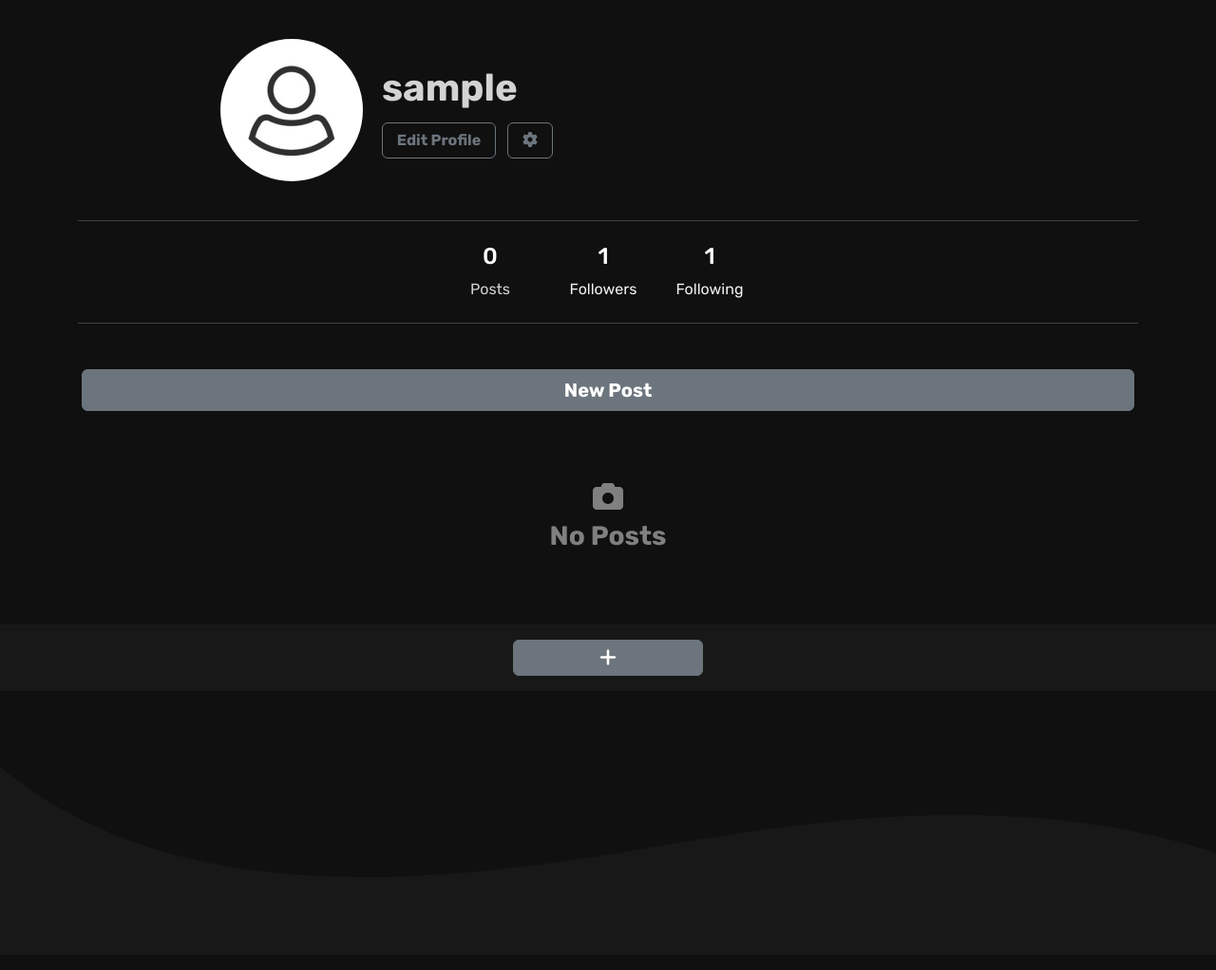
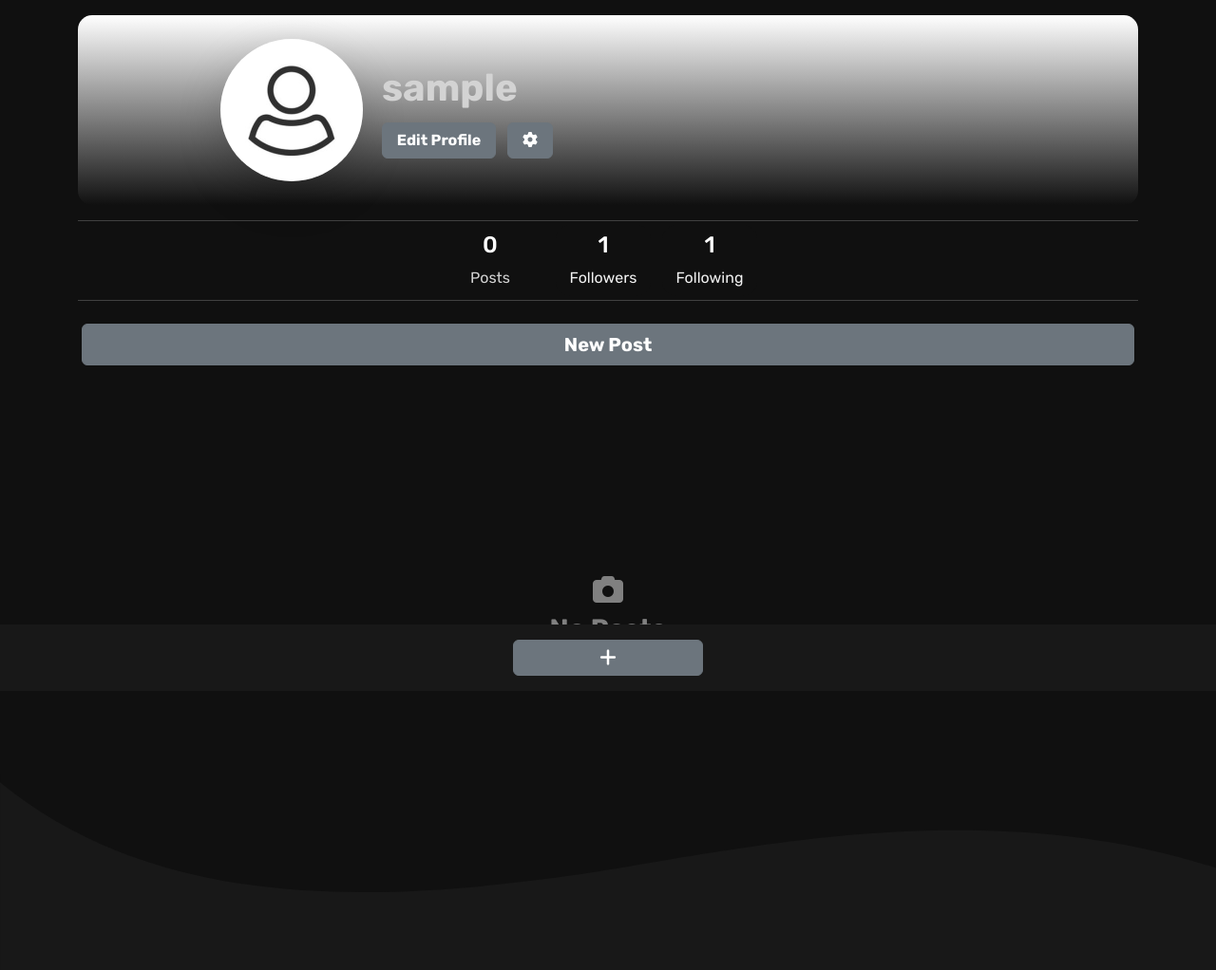
Before and after one commit to toobatux/Photo-App, a Django app: page /profile/1/ in a window 1280 px wide. Shown: the part 72-1094 px from the top of the page at 95% size. Before the commit the page ends 784 px from the top, so only its background shows below. Run offline with Django 5.2, Linux system fonts and the light colour scheme; the visitor is signed in with stand-in values (Sample User, id 1); data comes from the database, SQL or seed files in the repository; both versions use the stored data as it was after the commit; data that the repository does not hold is empty; some libraries are stand-ins or nearby versions.

Commit message:
profile background fix

```diff
--- a/picsapp/home/templates/home/profile.html
+++ b/picsapp/home/templates/home/profile.html
@@ -1,13 +1,28 @@
 {% extends 'home/base.html' %} {% block content %}
 
+<!-- <style>
+  .profile-background {
+      /* Use a linear gradient from the dominant color to #101010 */
+      background: linear-gradient(to top, {{ pic_color }}, #101010);
+  }
+</style> -->
+
 {% if messages %}
-<div class="sticky-top" style="top: 90px;">
+<div class="sticky-top" style="top: 90px">
   <div class="container ps-0 pe-0 ms-0">
     <div class="messages">
       {% for message in messages %}
-            <div class="alert {% if message.tags %}alert-{{ message.tags }}{% else %}alert-info{% endif %} alert-dismissible fade show" role="alert">
+      <div
+        class="alert {% if message.tags %}alert-{{ message.tags }}{% else %}alert-info{% endif %} alert-dismissible fade show"
+        role="alert"
+      >
         <b class="rubik-bold">{{ message }}</b>
-                <button type="button" class="btn-close" data-bs-dismiss="alert" aria-label="Close"></button>
+        <button
+          type="button"
+          class="btn-close"
+          data-bs-dismiss="alert"
+          aria-label="Close"
+        ></button>
       </div>
       {% endfor %}
     </div>
@@ -15,12 +30,16 @@
 </div>
 {% endif %}
 
-<div class="container ps-0 pe-0">
-  <div class="row profile-top" id="profileSection">
+<div class="container ps-0 pe-0" style="min-height: 100vh;">
+  <div
+    style="background-image: linear-gradient(to top, #101010, {{pic_color}}); border-radius: 15px;"
+  >
+    <!-- <div style="background-color: {{pic_color}}; border-radius: 15px;"> -->
+    <div class="row profile-top" id="profileSection" style="z-index: 100">
       <div class="col-auto d-flex justify-content-center align-items-center">
         {% if profile.profile_picture %}
         <img
-          class="rounded-circle profile-pic"
+          class="rounded-circle profile-pic shadow-lg"
           src="{{ profile.profile_picture.url }}"
           alt="Profile Picture"
         />
@@ -28,17 +47,36 @@
       </div>
       <div class="col d-flex align-items-center me-1 ps-0">
         <div class="container ps-2 pe-0">
-        <h1 class="w-100 mt-2 rubik-bold text-wrap" style="word-wrap: break-word; word-break: break-word;">{{ profile.user.username }}</h1>
+          <h1
+            class="w-100 mt-2 rubik-bold text-wrap"
+            style="word-wrap: break-word; word-break: break-word"
+          >
+            {{ profile.user.username }}
+          </h1>
           {% if profile.bio %}
-        <p class="text-wrap mb-2" style="white-space: normal; word-wrap: break-word; max-width: 210px;">{{ profile.bio }}</p>
-        {% endif %}
-        {% if profile.user == user %}
+          <p
+            class="text-wrap mb-2"
+            style="white-space: normal; word-wrap: break-word; max-width: 210px"
+          >
+            {{ profile.bio }}
+          </p>
+          {% endif %} {% if profile.user == user %}
           <div class="row">
             <div class="col-auto pt-1 pe-0 mb-1">
-            <a href="{% url 'edit_profile' %}" class="btn btn-outline-secondary" style="width: 7.5rem;"><b>Edit Profile</b></a>
+              <a
+                href="{% url 'edit_profile' %}"
+                class="btn btn-secondary"
+                style="width: 7.5rem"
+                ><b>Edit Profile</b></a
+              >
             </div>
             <div class="col-auto pt-1 pe-0 me-0">
-            <a href="{% url 'settings' %}" class="btn btn-outline-secondary" style="width: 3rem;"><i class="fa-solid fa-gear"></i></a>
+              <a
+                href="{% url 'settings' %}"
+                class="btn btn-secondary"
+                style="width: 3rem"
+                ><i class="fa-solid fa-gear"></i
+              ></a>
               <!-- <br/> -->
             </div>
           </div>
@@ -46,96 +84,160 @@
         </div>
       </div>
     </div>
+    <!-- </div> -->
   </div>
 
-<div id="stickyHeader" class="sticky-top d-none profile-sticky-header" style="top: -65px; position: fixed; z-index: 1000; transition: top 0.1s ease-in-out;">
-  <div class="container d-flex justify-content-center align-items-center ps-0 body-background" style="width:100vw; height: 65px; border-bottom-left-radius: 5px; border-bottom-right-radius: 5px;">
-    <div id="profileTop" class="row w-100 pe-3 pt-0 pb-0 d-flex align-items-center">
+  <div
+    id="stickyHeader"
+    class="sticky-top d-none profile-sticky-header"
+    style="top: -65px; position: fixed; z-index: 1000"
+  >
+    <div
+      class="container d-flex justify-content-center align-items-center ps-0 body-background"
+      style="
+        width: 100vw;
+        height: 65px;
+        border-bottom-left-radius: 5px;
+        border-bottom-right-radius: 5px;
+      "
+    >
+      <div
+        id="profileTop"
+        class="row w-100 pe-3 pt-0 pb-0 d-flex align-items-center"
+      >
         <div class="col-auto">
           <img
             class="rounded-circle"
-          style="height: 40px; width: 40px;  object-fit: cover;"
+            style="height: 40px; width: 40px; object-fit: cover"
             src="{{ profile.profile_picture.url }}"
             alt="Profile Picture"
           />
         </div>
         <div class="col-auto">
-        <a href="" style="color: white; text-decoration: none; word-wrap: break-word; word-break: break-word;"><b class="rubik-bold">{{ profile.user.username }}</b></a>
+          <a
+            href=""
+            style="
+              color: white;
+              text-decoration: none;
+              word-wrap: break-word;
+              word-break: break-word;
+            "
+            ><b class="rubik-bold">{{ profile.user.username }}</b></a
+          >
         </div>
         {% if profile.user == user %}
         <div class="col-auto d-flex float-end pe-0 ms-auto">
-        <a href="{% url 'edit_profile' %}" class="btn btn-outline-secondary profile-edit-btn" style="width: 7.5rem;"><b>Edit Profile</b></a>
+          <a
+            href="{% url 'edit_profile' %}"
+            class="btn btn-outline-secondary profile-edit-btn"
+            style="width: 7.5rem"
+            ><b>Edit Profile</b></a
+          >
         </div>
         <div class="col-auto d-flex float-end pe-0">
-        <a href="{% url 'settings' %}" class="btn btn-outline-secondary" style="width: 3rem;"><i class="fa-solid fa-gear"></i></a>
+          <a
+            href="{% url 'settings' %}"
+            class="btn btn-outline-secondary"
+            style="width: 3rem"
+            ><i class="fa-solid fa-gear"></i
+          ></a>
         </div>
         {% endif %}
       </div>
     </div>
   </div>
 
+  <div class="container ps-0 pe-0 mb-4">
+    <hr class="mb-1" />
 
-
-<div class="container ps-0 pe-0 mb-5">
-<hr/>
-
-<div class="row d-flex justify-content-center align-items-center text-center">
+    <div
+      class="row d-flex justify-content-center align-items-center text-center"
+    >
       <div class="col-auto me-4">
-    <div><h4 style="color: white;">{{ post_count }}</h4></div>
+        <div><h4 style="color: white">{{ post_count }}</h4></div>
         {% if post_count == 1 %}
-    <div><p style="color: lightgray; margin:0px; padding:0px;">Post</p></div>
+        <div>
+          <p style="color: lightgray; margin: 0px; padding: 0px">Post</p>
+        </div>
         {% else %}
-    <div><p style="color: lightgray; margin:0px; padding:0px;">Posts</p></div>
+        <div>
+          <p style="color: lightgray; margin: 0px; padding: 0px">Posts</p>
+        </div>
         {% endif %}
       </div>
       <div class="col-auto pe-0">
-    <a href="{% url 'follower_list' profile.pk %}" style="color:white; text-decoration: none;">
-      <div class="follower-container d-flex align-items-center justify-content-center">
+        <a
+          href="{% url 'follower_list' profile.pk %}"
+          style="color: white; text-decoration: none"
+        >
+          <div
+            class="follower-container d-flex align-items-center justify-content-center"
+          >
             <div class="d-flex flex-column align-items-center">
               <div><h4>{{ profile.followers_count }}</h4></div>
-        <div><p style="margin:0px; padding:0px;">Followers</p></div>
+              <div><p style="margin: 0px; padding: 0px">Followers</p></div>
             </div>
           </div>
         </a>
       </div>
       <div class="col-auto pe-0">
-    <a href="{% url 'following_list' profile.pk %}" style="color:white; text-decoration: none;">
-      <div class="follower-container d-flex align-items-center justify-content-center">
+        <a
+          href="{% url 'following_list' profile.pk %}"
+          style="color: white; text-decoration: none"
+        >
+          <div
+            class="follower-container d-flex align-items-center justify-content-center"
+          >
             <div class="d-flex flex-column align-items-center">
               <div><h4>{{ profile.following_count }}</h4></div>
-        <div><p style="margin:0px; padding:0px;">Following</p></div>
+              <div><p style="margin: 0px; padding: 0px">Following</p></div>
             </div>
           </div>
         </a>
       </div>
     </div>
 
-<hr/>
+    <hr class="mt-1" />
   </div>
 
   {% if profile.user == user %}
-<div class="row mb-5 mt-4 ps-3 pe-3">
-  <a href="{% url 'create_post' %}" class="btn btn-secondary rubik-bold" style="font-size:20px;"><b>New Post</b></a>
+  <div class="row mb-4 mt-4 ps-3 pe-3">
+    <a
+      href="{% url 'create_post' %}"
+      class="btn btn-secondary rubik-bold"
+      style="font-size: 20px"
+      ><b>New Post</b></a
+    >
     <!-- <a href="{% url 'create_post' %}" class="btn btn-secondary"><i class="fa-solid fa-plus fa-lg" style="color: white;"></i></a> -->
   </div>
   {% else %}
   <form action="{% url 'follow_user' profile.pk %}" method="POST">
-    {% csrf_token %}
-    {% if is_followed %}
+    {% csrf_token %} {% if is_followed %}
     <div class="row mb-5 mt-4 ps-3 pe-3">
-      <button type="submit" class="btn btn-secondary rubik-bold" style="font-size: 20px;"><b>Unfollow</b></button>
+      <button
+        type="submit"
+        class="btn btn-secondary rubik-bold"
+        style="font-size: 20px"
+      >
+        <b>Unfollow</b>
+      </button>
     </div>
     {% else %}
     <div class="row mb-5 mt-4 ps-3 pe-3">
-      <button type="submit" class="btn btn-primary rubik-bold" style="font-size: 20px;"><b>Follow</b></button>
+      <button
+        type="submit"
+        class="btn btn-primary rubik-bold"
+        style="font-size: 20px"
+      >
+        <b>Follow</b>
+      </button>
     </div>
     {% endif %}
   </form>
   {% endif %}
 
-<div class="row">
-  {% if profile_posts %}
-    {% for post in profile_posts %}
+  <div class="row mb-3">
+    {% if profile_posts %} {% for post in profile_posts %}
     <!-- <div class="col-md-4 mb-5 d-flex align-items-center justify-content-center">
       <a href="{% url 'post_detail' post.author.pk post.pk %}">
           <img class="img-fluid shadow-lg"
@@ -145,26 +247,30 @@
           />
       </a>
       </div> -->
-      <div class="col-6 col-md-4 col-lg-3 mb-4 d-flex align-items-center justify-content-center">
+    <div
+      class="col-6 col-md-4 col-lg-3 mb-4 d-flex align-items-center justify-content-center"
+    >
       <a href="{% url 'post_detail' post.author.pk post.pk %}">
         <div class="post-container">
           <div class="post-card">
-            <img class="img-fluid shadow-lg explore-post"
+            <img
+              class="img-fluid shadow-lg explore-post"
               src="{{ post.image.url }}"
               alt="Post Image"
-              style="border-radius: 25px; object-fit: cover;"
+              style="border-radius: 25px; object-fit: cover"
             />
           </div>
         </div>
       </a>
     </div>
-    {% endfor %}
-  {% else %}
-  <div class="container d-flex justify-content-center align-items-center" style="margin-top: 30px;">
+    {% endfor %} {% else %}
+    <div
+      class="container d-flex justify-content-center align-items-center no-posts"
+    >
       <div class="row">
         <div class="col text-center">
-        <i class="fa-solid fa-camera fa-2xl mb-4" style="color: gray;"></i>
-        <h3 class="rubik-bold" style="color: gray;">No Posts</h3>
+          <i class="fa-solid fa-camera fa-2xl mb-4" style="color: gray"></i>
+          <h3 class="rubik-bold" style="color: gray">No Posts</h3>
         </div>
       </div>
     </div>
@@ -173,7 +279,7 @@
 
   <script src="https://code.jquery.com/jquery-3.6.0.min.js"></script>
   <script>
-  $(document).ready(function() {
+    $(document).ready(function () {
       // var profileSectionHeight = $('#profileSection').height();
       // var stickyHeader = $('#stickyHeader');
 
@@ -184,32 +290,32 @@
       //         stickyHeader.addClass('d-none');
       //     }
       // });
-    var profileSectionHeight = $('#profileSection').height();
-    var stickyHeader = $('#stickyHeader');
+      var profileSectionHeight = $("#profileSection").height();
+      var stickyHeader = $("#stickyHeader");
 
-    $(window).scroll(function() {
+      $(window).scroll(function () {
         if ($(window).scrollTop() > profileSectionHeight) {
-        if (stickyHeader.hasClass('d-none')) {
-          stickyHeader.removeClass('d-none');
-          setTimeout(function() {
-            stickyHeader.css('top', '71.5px');
+          if (stickyHeader.hasClass("d-none")) {
+            stickyHeader.removeClass("d-none");
+            setTimeout(function () {
+              stickyHeader.css("top", "71.5px");
             }, 10); // Slight delay to ensure the class removal takes effect
           }
         } else {
-        if (!stickyHeader.hasClass('d-none')) {
-          stickyHeader.css('top', '-65px');
-          setTimeout(function() {
-            stickyHeader.addClass('d-none');
+          if (!stickyHeader.hasClass("d-none")) {
+            stickyHeader.css("top", "-65px");
+            setTimeout(function () {
+              stickyHeader.addClass("d-none");
             }, 300); // Duration of the animation
           }
         }
       });
 
-
-      setTimeout(function() {
-          $('.alert').alert('close');
+      setTimeout(function () {
+        $(".alert").alert("close");
       }, 5000); // 5 seconds timeout
     });
   </script>
 
   {% endblock %}
+</div>
--- a/picsapp/home/urls.py
+++ b/picsapp/home/urls.py
@@ -13,7 +13,7 @@ urlpatterns = [
     path('profile/<int:user_id>/post/<int:post_id>/explore', views.post_detail_explore, name='post_detail_explore'),
     path('profile/<int:user_id>/post/<int:post_id>/explore/like', views.like_post_explore, name='like_post_explore'),
     path('edit_profile/', views.edit_profile, name='edit_profile'),
-    path('settings/', views.settings, name='settings'),
+    path('settings/', views.settings_page, name='settings'),
     path('saved_posts/', views.saved_posts, name='saved_posts'),
     path('liked_posts/', views.liked_posts, name='liked_posts'),
     path('create_post/', PostCreateView.as_view(), name='create_post'),
--- a/picsapp/home/views.py
+++ b/picsapp/home/views.py
@@ -1,7 +1,7 @@
 from django.shortcuts import render, redirect, get_object_or_404
 from django.http import HttpResponseRedirect, JsonResponse
 #from django.http import HttpResponse
-from .models import Profile, Post, Comment
+from .models import Profile, Post, Comment, find_dom_color
 #from django.contrib.auth.models import User
 from django.contrib.auth.decorators import login_required
 from django.contrib.auth.forms import UserCreationForm
@@ -12,6 +12,10 @@ from django.contrib.auth.mixins import LoginRequiredMixin
 from django.views.generic.edit import CreateView, UpdateView
 from datetime import date
 from django.contrib import messages
+from django.conf import settings
+import numpy as np
+import cv2
+import os
 
 @login_required(login_url='/login/')
 def index(request):
@@ -171,6 +175,9 @@ def edit_profile(request):
         form = ProfileForm(request.POST, request.FILES, instance=profile)
         if form.is_valid():
             form.save()
+            if 'profile_picture' in form.changed_data:
+                profile.pic_color = find_dom_color(profile.profile_picture.path)
+                profile.save(update_fields=['pic_color'])
             messages.success(request, 'Profile updated successfully!')
             return redirect(reverse('profile', args=[request.user.profile.pk]))
     else:
@@ -210,6 +217,51 @@ def delete_post(request, user_id, post_id):
     else:
         return redirect(reverse('index'))
 
+# def unique_count_app(a):
+#     # Reshape the image array to a 2D array where each row is a color
+#     colors, count = np.unique(a.reshape(-1, a.shape[-1]), axis=0, return_counts=True)
+
+#     # Create a mask to exclude black and white colors
+#     mask = (colors != [0, 0, 0]).all(axis=1) & (colors != [255, 255, 255]).all(axis=1)
+
+#     # Apply the mask to colors and count arrays
+#     colors = colors[mask]
+#     count = count[mask]
+
+#     # Find the most common color
+#     return colors[count.argmax()]
+
+
+# def find_dom_color(image_path):
+#     # Read image using OpenCV
+#     img = cv2.imread(image_path)
+
+#     # Convert color space from BGR to RGB
+#     img_rgb = cv2.cvtColor(img, cv2.COLOR_BGR2RGB)
+#     dom_color = unique_count_app(img_rgb)
+
+#     # Flatten the image to a 2D array of pixels
+#     #pixels = img_rgb.reshape(-1, 3)
+
+#     # Convert to a list of tuples (R, G, B)
+#     #pixels = [tuple(pixel) for pixel in pixels]
+
+#     # Count occurrences of each color
+#     # color_counts = {}
+#     # for pixel in pixels:
+#     #     if pixel in color_counts:
+#     #         color_counts[pixel] += 1
+#     #     else:
+#     #         color_counts[pixel] = 1
+
+#     # Find the color with the maximum count
+#     #dom_color = max(color_counts, key=color_counts.get)
+
+#     hex_color = '#{:02x}{:02x}{:02x}'.format(dom_color[0], dom_color[1], dom_color[2])
+
+#     return hex_color
+
+
 @login_required(login_url="/login/")
 def profile(request, user_id):
     profile = get_object_or_404(Profile, pk=user_id)
@@ -217,14 +269,18 @@ def profile(request, user_id):
     profile_posts = Post.objects.filter(author = profile).order_by('-created_on')
     is_followed = profile.followed_by.filter(id=request.user.profile.id).exists()
 
+    # prof_pic_path = os.path.join(settings.MEDIA_ROOT, str(profile.profile_picture))
+    # pic_color = find_dom_color(prof_pic_path)
+
     context = {
         'profile': profile,
         'post_count': post_count,
         'profile_posts': profile_posts,
         'is_followed': is_followed,
+        'pic_color': profile.pic_color,
     }
 
-    return render(request, "home/profile.html", context)
+    return render(request, "home\\profile.html", context)
 
 @login_required(login_url="/login/")
 def results_profile(request, user_id):
@@ -243,7 +299,7 @@ def results_profile(request, user_id):
     return render(request, "home/results_profile.html", context)
 
 @login_required(login_url="/login/")
-def settings(request):
+def settings_page(request):
     return render(request, "home/settings.html")
 
 @login_required(login_url="/login/")
--- a/picsapp/picsapp/settings.py
+++ b/picsapp/picsapp/settings.py
@@ -29,6 +29,7 @@ ALLOWED_HOSTS = [
     'localhost',
     '127.0.0.1',
     '3c5e-173-71-175-175.ngrok-free.app',
+    '173.71.175.175',
 ]
 
 CSRF_TRUSTED_ORIGINS = [
--- a/picsapp/static/home/styles.css
+++ b/picsapp/static/home/styles.css
@@ -130,10 +130,12 @@ h4 {
   object-fit: cover;
 }
 
-
-
 .profile-bottom {
   padding-left: 150px !important;
+}
+
+.no-posts {
+  margin-top: 200px !important;
 }
 
 @media (max-width: 768px) {
@@ -158,6 +160,10 @@ h4 {
     width: 120px;
     height: 120px;
     object-fit: cover;
+  }
+
+  .no-posts {
+    margin-top: 90px !important;
   }
 }
 
```
Also changed, not shown: picsapp/home/models.py (+70 -0 lines), picsapp/db.sqlite3, picsapp/home/migrations/0012_profile_pic_color.py (added). Lines whose indentation alone changed are shown as unchanged.
